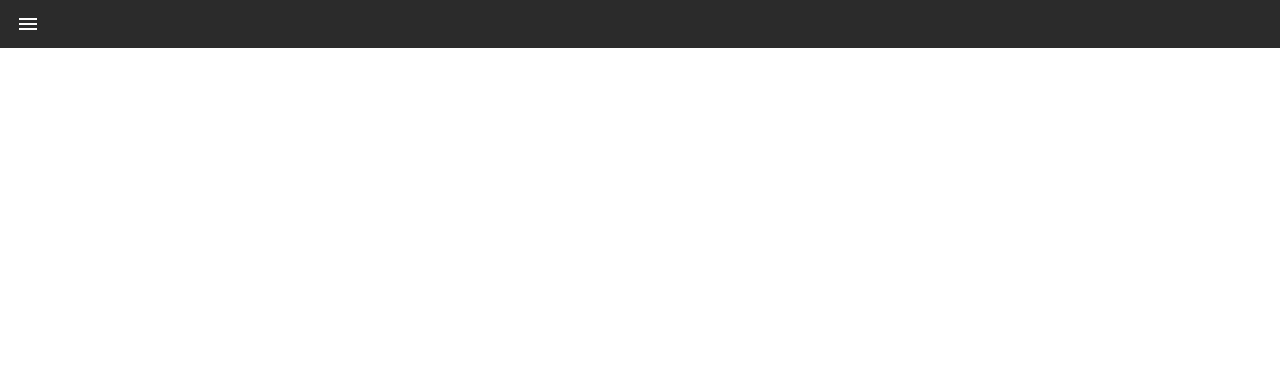
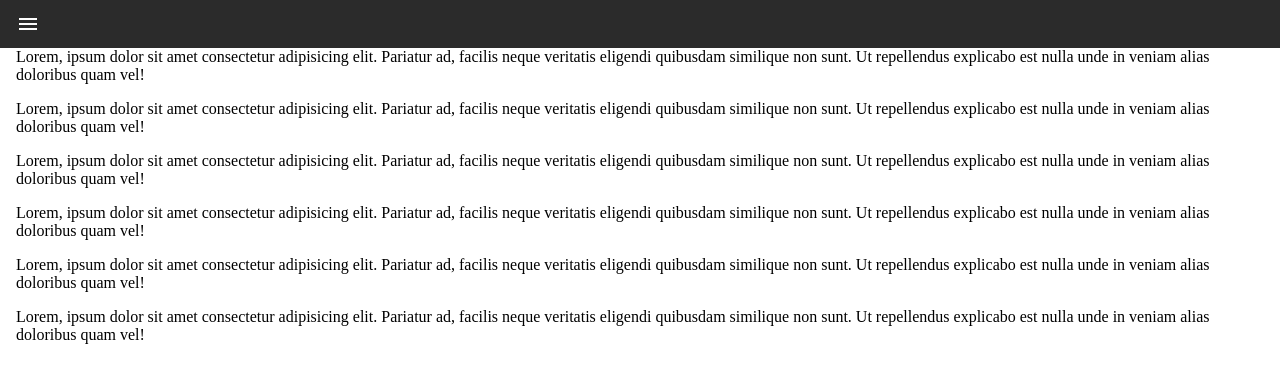
Before and after one commit to olivernygren/hamburger-menu, a plain HTML site: page index.html in a window 1280 px wide. Drawn offline with Linux system fonts and the light colour scheme.

Commit message:
fixed header layout and added transition

```diff
--- a/index.html
+++ b/index.html
@@ -11,7 +11,22 @@
 </head>
 <body>
     <header>
-        <i id="menu" class="material-icons">menu</i>
+        <div class="top-menu flex align-center">
+            <i id="menu" class="material-icons">menu</i>
+        </div>
+        <div class="flex column">
+            <h4>OM MIG</h4>
+            <h4>FRAMTIDEN</h4>
+            <h4>PORTFOLIO</h4>
+        </div>
     </header>
+    <main>
+        <p>Lorem, ipsum dolor sit amet consectetur adipisicing elit. Pariatur ad, facilis neque veritatis eligendi quibusdam similique non sunt. Ut repellendus explicabo est nulla unde in veniam alias doloribus quam vel!</p>
+        <p>Lorem, ipsum dolor sit amet consectetur adipisicing elit. Pariatur ad, facilis neque veritatis eligendi quibusdam similique non sunt. Ut repellendus explicabo est nulla unde in veniam alias doloribus quam vel!</p>
+        <p>Lorem, ipsum dolor sit amet consectetur adipisicing elit. Pariatur ad, facilis neque veritatis eligendi quibusdam similique non sunt. Ut repellendus explicabo est nulla unde in veniam alias doloribus quam vel!</p>
+        <p>Lorem, ipsum dolor sit amet consectetur adipisicing elit. Pariatur ad, facilis neque veritatis eligendi quibusdam similique non sunt. Ut repellendus explicabo est nulla unde in veniam alias doloribus quam vel!</p>
+        <p>Lorem, ipsum dolor sit amet consectetur adipisicing elit. Pariatur ad, facilis neque veritatis eligendi quibusdam similique non sunt. Ut repellendus explicabo est nulla unde in veniam alias doloribus quam vel!</p>
+        <p>Lorem, ipsum dolor sit amet consectetur adipisicing elit. Pariatur ad, facilis neque veritatis eligendi quibusdam similique non sunt. Ut repellendus explicabo est nulla unde in veniam alias doloribus quam vel!</p>
+    </main>
 </body>
 </html>
--- a/style.css
+++ b/style.css
@@ -6,15 +6,15 @@ header {
     background-color: rgb(43, 43, 43);
     color: white;
     height: 3rem;
-
-    display: flex;
-    align-items: center;
     padding: 0 1rem;
 
     position: fixed;
     left: 0;
     top: 0;
     right: 0;
+
+    transition: height 300ms;
+    overflow-y: hidden;
 }
 
 main {
@@ -25,3 +25,21 @@ main {
 header i {
     cursor: pointer;
 }
+
+
+
+.flex {
+    display: flex;
+}
+
+.column {
+    flex-direction: column;
+}
+
+.align-center {
+    align-items: center;
+}
+
+.top-menu {
+    height: 3rem;
+}
```
